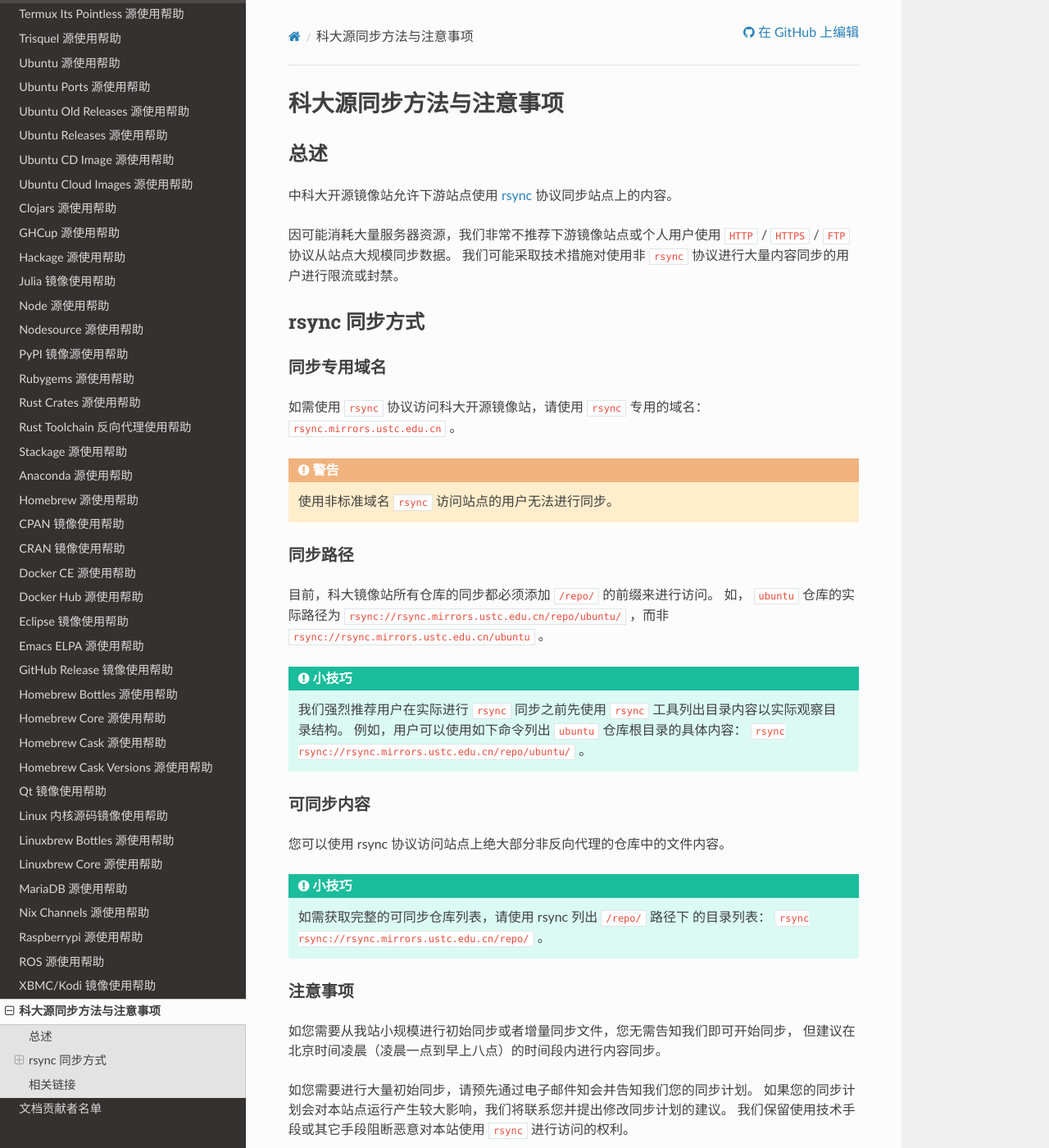
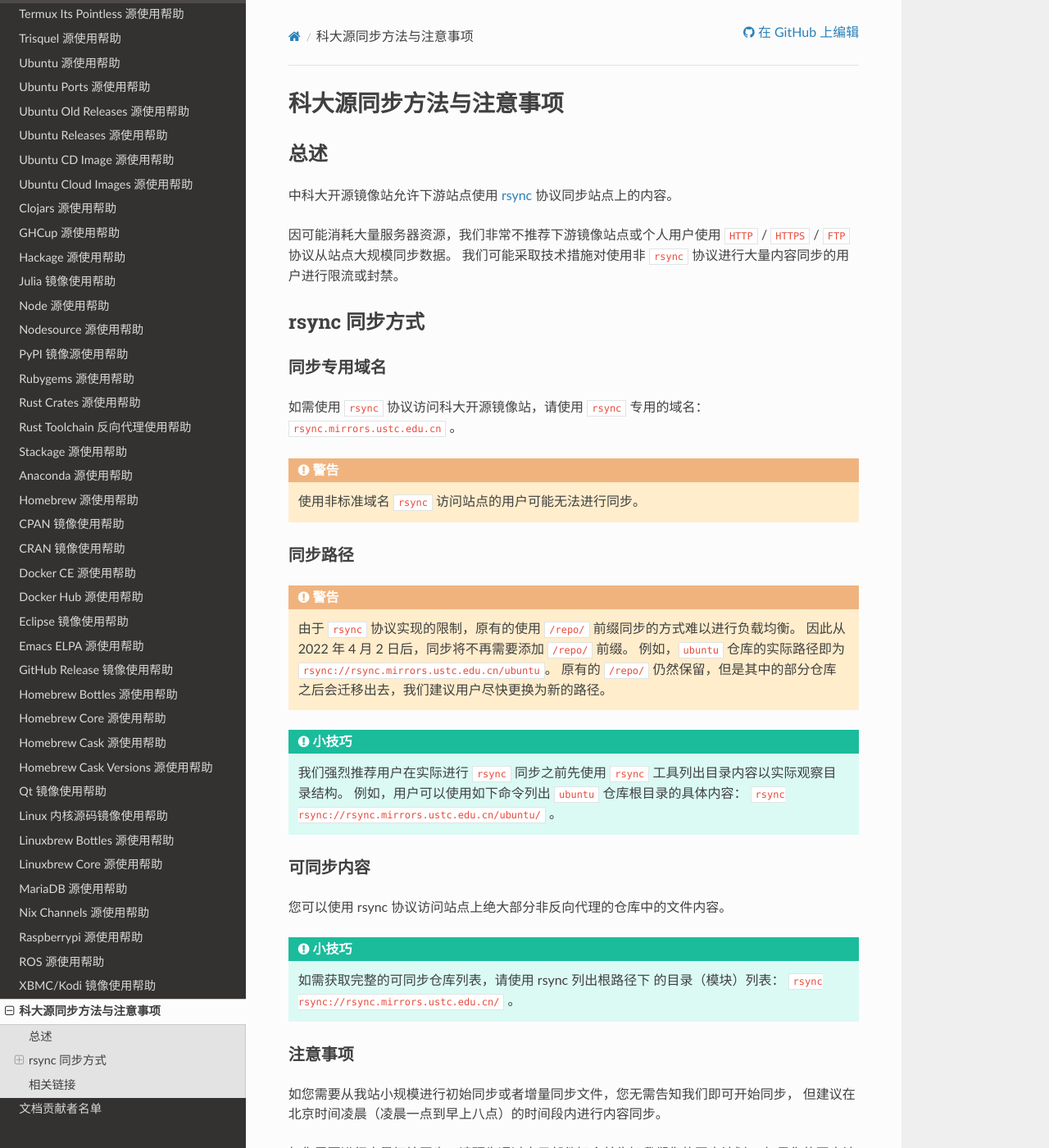
Before and after one commit to ustclug/mirrorhelp, a Sphinx documentation site: the page built from source/rsync-guide.rst, in a window 1280 px wide and 1400 px high. Shown: the whole window at 82% size. Built offline with Sphinx 7.4.7 and the Read the Docs theme 2.0.0, drawn with Linux system fonts in a browser that asks for light colours; pages that are not in the unit, such as notebooks, are missing from menus.

Commit message:
rsync-guide: deprecate repo module

```diff
--- a/source/rsync-guide.rst
+++ b/source/rsync-guide.rst
@@ -20,21 +20,22 @@
 如需使用 ``rsync`` 协议访问科大开源镜像站，请使用 ``rsync`` 专用的域名： ``rsync.mirrors.ustc.edu.cn`` 。
 
 .. warning::
-    使用非标准域名 ``rsync`` 访问站点的用户无法进行同步。
+    使用非标准域名 ``rsync`` 访问站点的用户可能无法进行同步。
 
 同步路径
 ----------
 
-目前，科大镜像站所有仓库的同步都必须添加 ``/repo/`` 的前缀来进行访问。
-如， ``ubuntu`` 仓库的实际路径为
-``rsync://rsync.mirrors.ustc.edu.cn/repo/ubuntu/`` ，而非
-``rsync://rsync.mirrors.ustc.edu.cn/ubuntu`` 。
+.. warning::
+    由于 ``rsync`` 协议实现的限制，原有的使用 ``/repo/`` 前缀同步的方式难以进行负载均衡。
+    因此从 2022 年 4 月 2 日后，同步将不再需要添加 ``/repo/`` 前缀。
+    例如，``ubuntu`` 仓库的实际路径即为 ``rsync://rsync.mirrors.ustc.edu.cn/ubuntu``。
+    原有的 ``/repo/`` 仍然保留，但是其中的部分仓库之后会迁移出去，我们建议用户尽快更换为新的路径。
 
 .. tip::
     我们强烈推荐用户在实际进行 ``rsync`` 同步之前先使用 ``rsync``
     工具列出目录内容以实际观察目录结构。
     例如，用户可以使用如下命令列出 ``ubuntu`` 仓库根目录的具体内容：
-    ``rsync rsync://rsync.mirrors.ustc.edu.cn/repo/ubuntu/`` 。
+    ``rsync rsync://rsync.mirrors.ustc.edu.cn/ubuntu/`` 。
 
 可同步内容
 ------------
@@ -42,8 +43,8 @@
 您可以使用 rsync 协议访问站点上绝大部分非反向代理的仓库中的文件内容。
 
 .. tip::
-   如需获取完整的可同步仓库列表，请使用 rsync 列出 ``/repo/`` 路径下
-   的目录列表： ``rsync rsync://rsync.mirrors.ustc.edu.cn/repo/`` 。
+   如需获取完整的可同步仓库列表，请使用 rsync 列出根路径下
+   的目录（模块）列表： ``rsync rsync://rsync.mirrors.ustc.edu.cn/`` 。
 
 注意事项
 ----------
```
